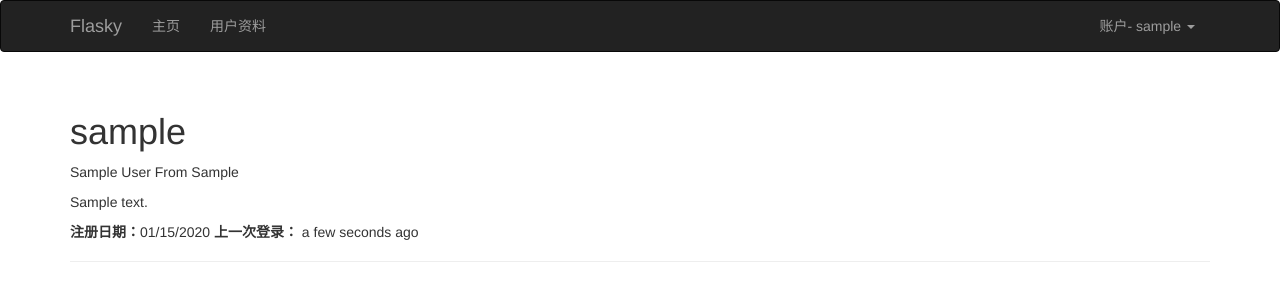
After one commit to junlish/pyweb, a Flask app: a page that uses app/templates/base.html in a window 1280 px wide. The commit adds this page. Shown: the top 301 px of the page. Run offline with Flask 2, Linux system fonts and the light colour scheme; a user stored in the database is signed in; tables that the repository leaves empty hold one stand-in row (values such as "Sample post"); some libraries are stand-ins or nearby versions.

Commit message:
10.2 user profile page

```diff
--- a/app/__init__.py
+++ b/app/__init__.py
@@ -4,6 +4,7 @@ from flask_bootstrap import Bootstrap
 from flask_mail import Mail
 from flask_sqlalchemy import SQLAlchemy
 from flask_login import LoginManager
+from flask_moment import Moment
 
 from config import config
 
@@ -15,6 +16,8 @@ login_manager = LoginManager()
 login_manager.session_protection = 'strong'
 login_manager.login_view = 'auth.login'
 
+moment = Moment()
+
 
 def create_app(config_name):
     app = Flask(__name__)
@@ -25,6 +28,7 @@ def create_app(config_name):
     mail.init_app(app)
     db.init_app(app)
     login_manager.init_app(app)
+    moment.init_app(app)
 
     from .main import main as main_blueprint
     app.register_blueprint(main_blueprint)
--- a/app/auth/views.py
+++ b/app/auth/views.py
@@ -62,10 +62,12 @@ def resend_confirm():
     return redirect(url_for('main.index'))
 
 
-# @auth.before_app_request
-# def before_request():
-#     if current_user.is_authenticated and not current_user.confirmed and request.endpoint[:5] != 'auth.':
-#         return redirect(url_for('auth.unconfirmed'))
+@auth.before_app_request
+def before_request():
+    if current_user.is_authenticated:
+        current_user.ping()
+        if not current_user.confirmed and request.endpoint[:5] != 'auth.':
+            return redirect(url_for('auth.unconfirmed'))
 
 
 @auth.route('/unconfirmed')
--- a/app/main/views.py
+++ b/app/main/views.py
@@ -1,6 +1,7 @@
 from datetime import datetime
-from flask import render_template, session, redirect, url_for
+from flask import render_template, session, redirect, url_for, abort
 
+from app.models import User
 from . import main
 from .forms import NameForm
 
@@ -12,4 +13,12 @@ def index():
     if form.validate_on_submit():
         return redirect(url_for('.index'))
     return render_template('index.html', form=form, name=session.get('name'), known=session.get('known',False),
-                           current_time = datetime.utcnow())
+                           current_time= datetime.now())
+
+
+@main.route('/user/<username>')
+def user(username):
+    user = User.query.filter_by(username= username).first()
+    if user is None:
+        abort(404)
+    return render_template('user.html', user = user)
--- a/app/models.py
+++ b/app/models.py
@@ -1,9 +1,10 @@
-
+from datetime import datetime
 from werkzeug.security import generate_password_hash, check_password_hash
 from itsdangerous import  TimedJSONWebSignatureSerializer as TSerializer
 from app import db, login_manager
 from flask_login import UserMixin, AnonymousUserMixin
 from flask import current_app
+
 
 class Role(db.Model):
     __tablename__='roles'
@@ -34,6 +35,7 @@ class Role(db.Model):
             db.session.add(role)
         db.session.commit()
 
+
 class Permission:
     FOLLOW = 0x01
     COMMENT = 0x02
@@ -51,12 +53,17 @@ class User(UserMixin, db.Model):
     role_id = db.Column(db.Integer, db.ForeignKey('roles.id'))
     password_hash = db.Column(db.String(128))
     confirmed = db.Column(db.Boolean, default= False)
+    name = db.Column(db.String(64))
+    location = db.Column(db.String(128))
+    about_me = db.Column(db.Text())
+    member_since = db.Column(db.DateTime(), default=datetime.utcnow)
+    last_seen = db.Column(db.DateTime(), default=datetime.utcnow)
 
     def __init__(self, **kwargs):
-        super().__init__(**kwargs)
+        super(User, self).__init__(**kwargs)
         if self.role is None:
             if self.email == current_app.config['FLASKY_ADMIN']:
-                self.role = Role.query.filter_by(permissions= 0x80).first()
+                self.role = Role.query.filter_by(name='Administrator').first()
             else:
                 self.role = Role.query.filter_by(default = True).first()
 
@@ -134,6 +141,10 @@ class User(UserMixin, db.Model):
     def is_administrator(self):
         return self.can(Permission.ADMINISTER)
 
+    def ping(self):
+        self.last_seen = datetime.utcnow()
+        db.session.add(self)
+
 
     def __repr__(self):
         return '<User {}>'.format(self.username)
--- a/app/templates/base.html
+++ b/app/templates/base.html
@@ -18,20 +18,23 @@
                 <span class="icon-bar"></span>
                 <span class="icon-bar"></span>
             </button>
-            <a class="navbar-brand" href="{{ url_for('main.index') }}">主页</a>
+            <a class="navbar-brand" href="{{ url_for('main.index') }}">Flasky</a>
         </div>
         <div class="navbar-collapse collapse">
             <ul class="nav navbar-nav">
-                <li><a href="{{ url_for('main.index') }}">Home</a></li>
+                <li><a href="{{ url_for('main.index') }}">主页</a></li>
+                {%  if current_user.is_authenticated %}
+                    <li><a href="{{  url_for('main.user', username=current_user.username) }}">用户资料</a></li>
+                {%  endif %}
             </ul>
             <ul class="nav navbar-nav navbar-right">
                 {% if current_user.is_authenticated %}
                 <li class="dropdown">
-                <a href="#" class="dropdown-toggle" data-toggle="dropdown">账户 <b class="caret"></b></a>
+                <a href="#" class="dropdown-toggle" data-toggle="dropdown">账户- {{ current_user.username }} <b class="caret"></b></a>
                      <ul class="dropdown-menu">
-                     <li><a href="{{ url_for('auth.logout') }}">登出</a></li>
                     <li><a href="{{ url_for('auth.change_password') }}">修改密码</a></li>
                      <li><a href="{{ url_for('auth.change_email_request') }}">修改Email</a></li>
+                     <li><a href="{{ url_for('auth.logout') }}">登出</a></li>
                     </ul>
                 </li>
                 {% else %}
@@ -59,4 +62,6 @@
 
 {% block scripts %}
 {{ super() }}
+{{ moment.include_moment() }}
+{{ moment.locale('zh_CN') }}
 {% endblock %}
--- /dev/null
+++ b/app/templates/user.html
@@ -0,0 +1,29 @@
+{%  extends "base.html" %}
+{%  import "bootstrap/wtf.html" as wtf %}
+
+{%  block title %} 用户资料 {% endblock %}
+
+{% block page_content %}
+    <div class="page-header">
+        <h1>  {{ user.username }} </h1>
+        <p>
+        {% if user.name %} {{ user.name }}  {% endif %}
+         {% if user.location %}
+           From  {{ user.location }}
+        {% endif %}
+        </p>
+
+        {%  if current_user.is_administrator() %}
+           <p> <a href="mailto: {{ user.email }} ">{{ user.email }}</a></p>
+            <p> 用户角色：  {{ user.role.name }}</p>
+        {% endif %}
+
+      {% if user.about_me %}  <p>{{ user.about_me }} </p> {% endif %}
+     <p>
+         <b>注册日期：</b>{{ moment(user.member_since).format('L') }}
+         <b>上一次登录：</b> {{ moment(user.last_seen).fromNow(refresh=True) }}
+     </p>
+
+    </div>
+
+{% endblock %}
--- a/config.py
+++ b/config.py
@@ -9,7 +9,8 @@ class Config:
     SQLALCHEMY_TRACK_MODIFICATIONS = False
     FLASKY_MAIL_SUBJECT_PREFIX = '[Flasky]'
     FLASKY_MAIL_SENDER = '2596486013@qq.com'
-    FLASKY_ADMIN = os.environ.get('FLASKY_ADMIN')
+    #FLASKY_ADMIN = os.environ.get('FLASKY_ADMIN')
+    FLASKY_ADMIN = 'lijun@sge.com.cn'
 
     @staticmethod
     def init_app(app):
@@ -24,7 +25,7 @@ class DevelopmentConfig(Config):
     MAIL_USE_TLS = False
     MAIL_USERNAME = '2596486013'
     MAIL_PASSWORD = 'lzfgdlypkzxveccb'
-    FLASKY_ADMIN = 'lijun@sge.com.cn'
+
     SQLALCHEMY_DATABASE_URI = os.environ.get('DEV_DATABASE_URL') or \
                               'sqlite:///' + os.path.join(basedir, 'data-dev.sqlite')
 
```
Also changed, not shown: data-dev.sqlite.
